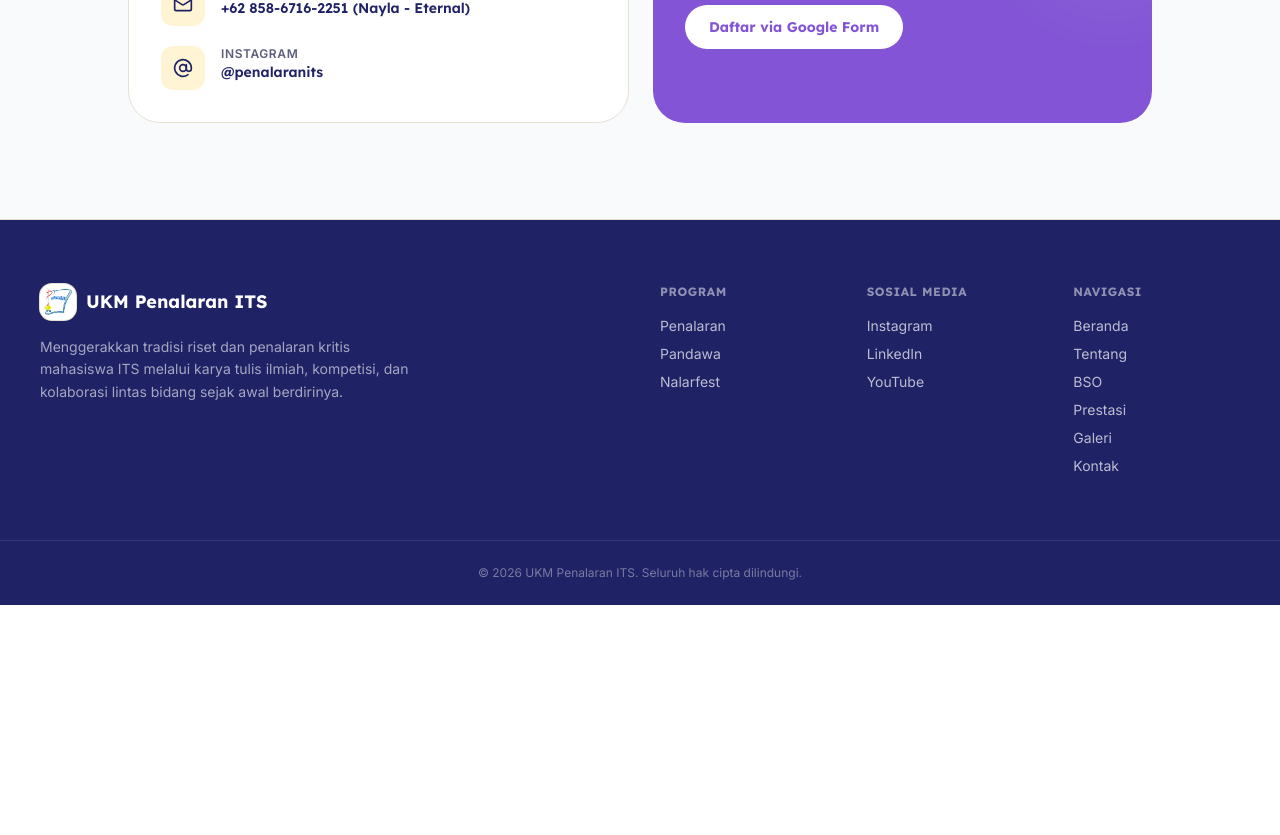
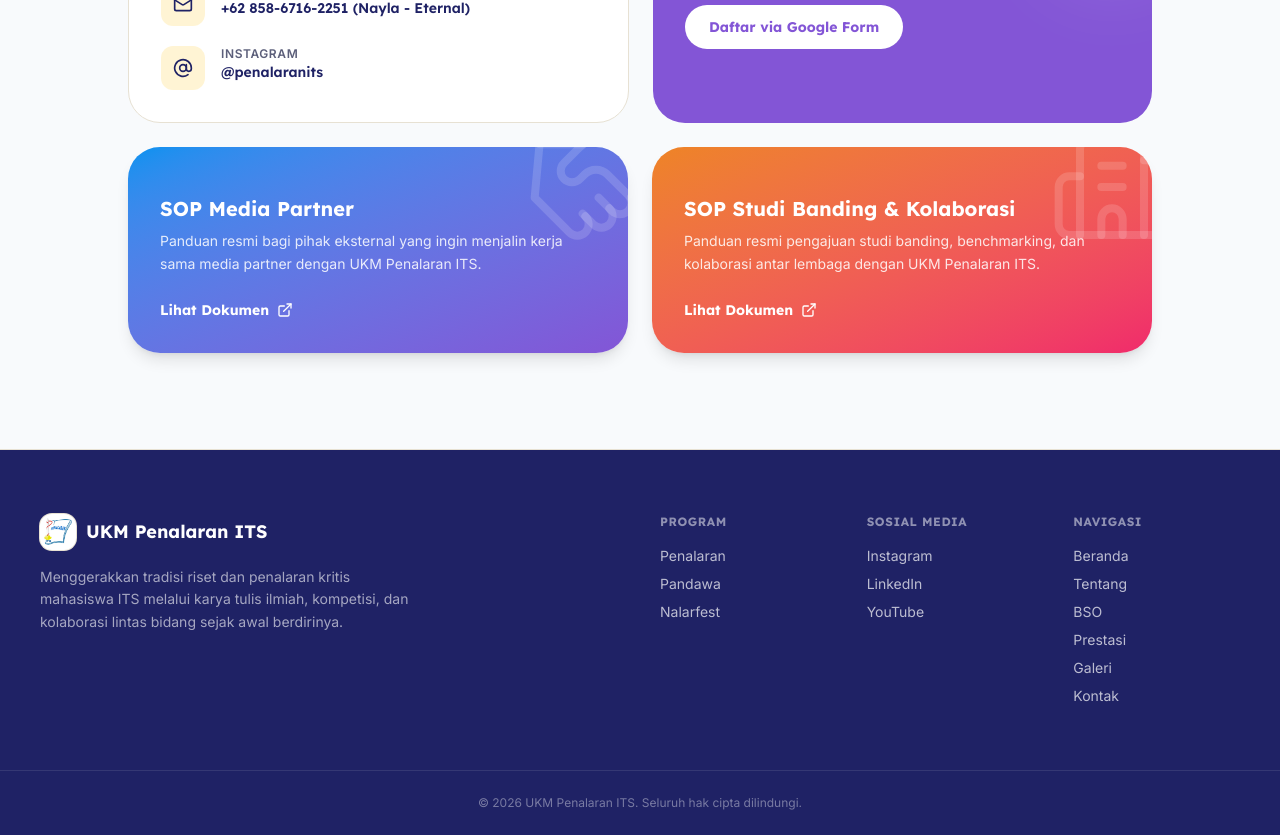
Before and after one commit to HimawanRakha/PenalaranWebsite, a Next.js app: page / in a window 1280 px wide. Shown: the part 7820-8655 px from the top of the page. Before the commit the page ends 8425 px from the top, so only its background shows below. Built offline with nearby package versions, Linux system fonts and the light colour scheme.

Commit message:
feat: SOP

```diff
--- a/src/components/sections/Kontak.tsx
+++ b/src/components/sections/Kontak.tsx
@@ -1,9 +1,10 @@
 "use client";
 
 import { useState } from "react";
-import { AtSign, Mail, MapPin, Send } from "lucide-react";
+import { AtSign, ExternalLink, FileText, Mail, MapPin, Send } from "lucide-react";
 import { Reveal } from "@/components/ui/Reveal";
 import { SectionHeading } from "@/components/ui/SectionHeading";
+import { sopList } from "@/data/sop";
 
 const contactInfo = [
   { icon: MapPin, label: "Alamat", value: "Gedung SCC lt. 3 Ruang 309, Kampus ITS Sukolilo, Surabaya, Indonesia 60111" },
@@ -60,6 +61,34 @@
                   Daftar via Google Form
                 </a>
               </div>
+            </div>
+          </Reveal>
+
+          <Reveal delay={150} className="w-full max-w-lg lg:max-w-5xl">
+            <div className="mt-6 grid gap-6 sm:grid-cols-2">
+              {sopList.map((sop) => (
+                <a
+                  key={sop.title}
+                  href={sop.href}
+                  target="_blank"
+                  rel="noopener noreferrer"
+                  className={`group relative overflow-hidden rounded-[2rem] bg-gradient-to-br p-8 text-white shadow-lg transition-transform duration-300 hover:scale-[1.02] ${sop.gradient}`}
+                >
+                  <sop.icon className="pointer-events-none absolute -right-6 -top-6 h-32 w-32 text-white/15 transition-transform duration-500 group-hover:scale-110" strokeWidth={1.5} />
+                  <div className="relative z-10">
+                    {/* <span className="inline-flex items-center gap-1.5 rounded-full bg-white/15 px-3 py-1 text-[11px] font-bold uppercase tracking-wider">
+                      <FileText size={12} />
+                      Dokumen SOP
+                    </span> */}
+                    <h3 className="mt-4 font-display text-xl font-bold leading-snug">{sop.title}</h3>
+                    <p className="mt-2 text-sm leading-relaxed text-white/85">{sop.description}</p>
+                    <span className="mt-6 inline-flex items-center gap-2 font-display text-sm font-bold">
+                      Lihat Dokumen
+                      <ExternalLink size={16} className="transition-transform group-hover:translate-x-1" />
+                    </span>
+                  </div>
+                </a>
+              ))}
             </div>
           </Reveal>
 
--- /dev/null
+++ b/src/data/sop.ts
@@ -0,0 +1,27 @@
+import type { LucideIcon } from "lucide-react";
+import { Building2, Handshake } from "lucide-react";
+
+export type Sop = {
+  title: string;
+  description: string;
+  href: string;
+  icon: LucideIcon;
+  gradient: string;
+};
+
+export const sopList: Sop[] = [
+  {
+    title: "SOP Media Partner",
+    description: "Panduan resmi bagi pihak eksternal yang ingin menjalin kerja sama media partner dengan UKM Penalaran ITS.",
+    href: "https://drive.google.com/file/d/160Brh4cuczupLvoJDIHQHMMkYhcS4U6g/view?usp=sharing",
+    icon: Handshake,
+    gradient: "from-accent-blue to-secondary",
+  },
+  {
+    title: "SOP Studi Banding & Kolaborasi",
+    description: "Panduan resmi pengajuan studi banding, benchmarking, dan kolaborasi antar lembaga dengan UKM Penalaran ITS.",
+    href: "https://drive.google.com/file/d/1RtpFLc318Jp5munp2PW_3qn4dVTANkKI/view?usp=sharing",
+    icon: Building2,
+    gradient: "from-accent-orange to-accent-pink",
+  },
+];
```
